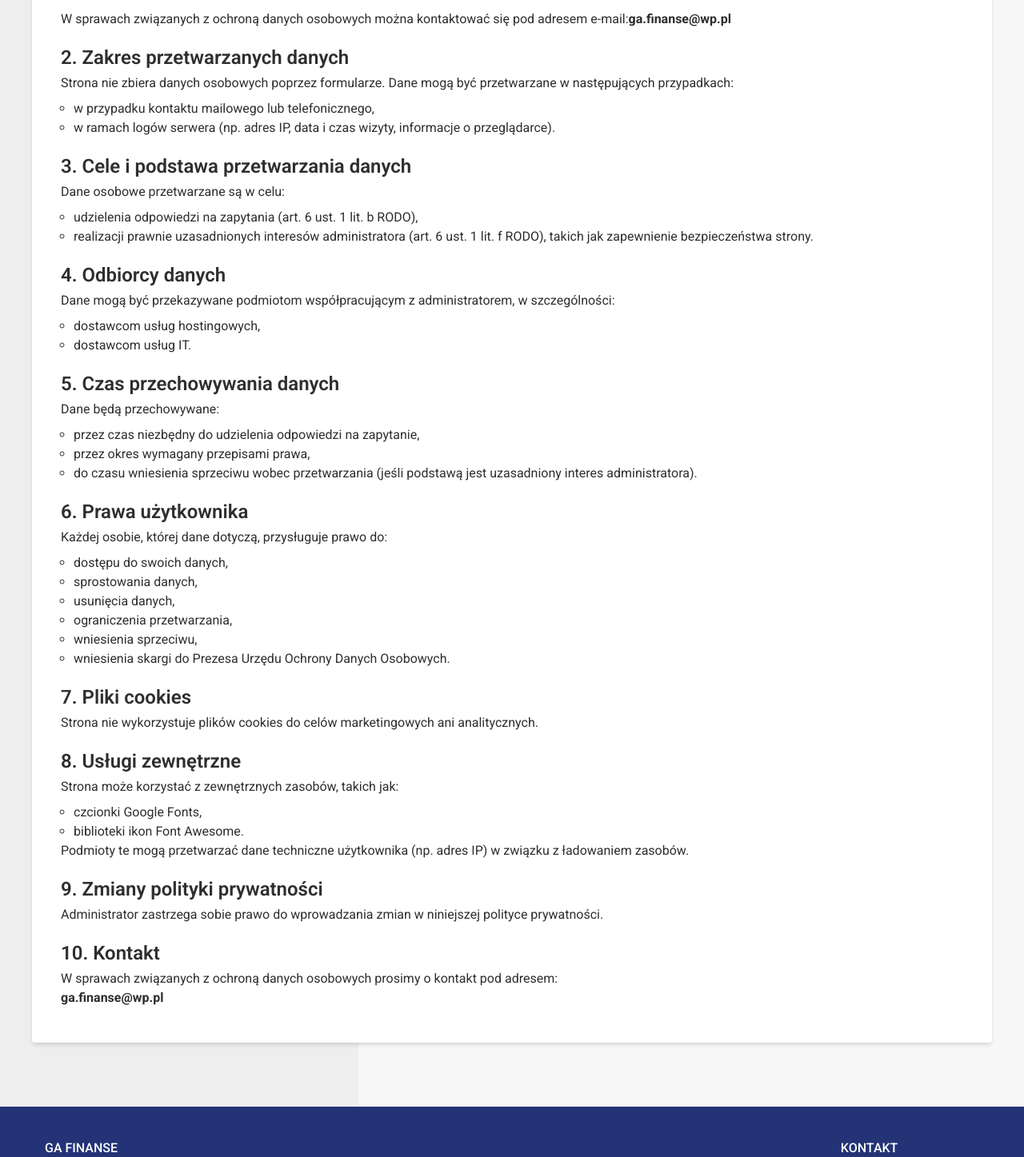
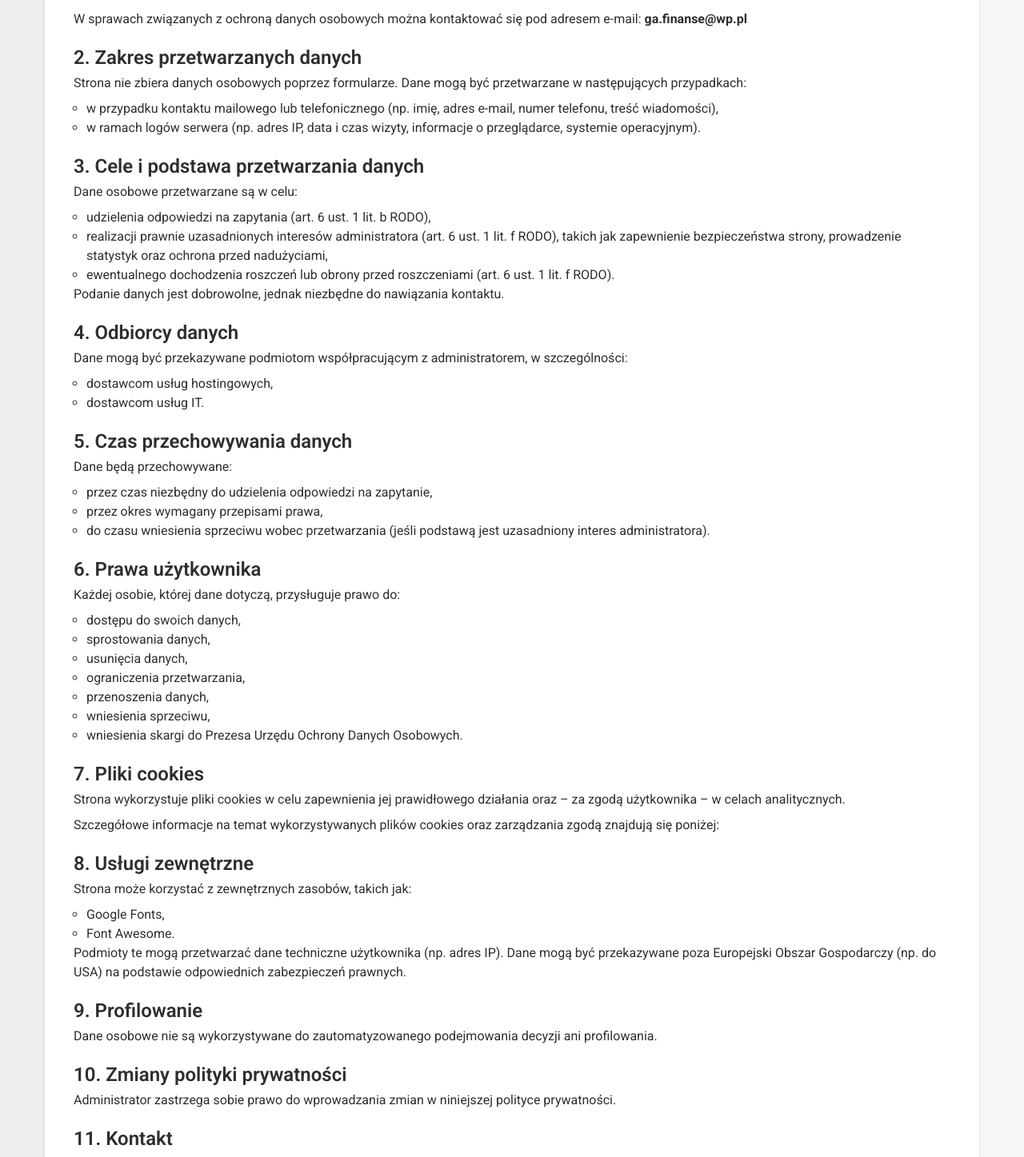
Before and after one commit to kattata/ga-finanse-v2, a Next.js app: page /polityka-prywatnosci in a window 1280 px wide. Shown: the part 403-1850 px from the top of the page at 80% size. Built offline with nearby package versions, Linux system fonts and the light colour scheme.

Commit message:
Update privacy policy

```diff
--- a/app/polityka-prywatnosci/page.tsx
+++ b/app/polityka-prywatnosci/page.tsx
@@ -1,9 +1,33 @@
+"use client";
+
 import Script from "next/script";
-import { JSX } from "react";
+import { JSX, useEffect } from "react";
 
 export default function PrivacyPolicy(): JSX.Element {
+  useEffect(() => {
+    const script = document.createElement("script");
+    script.id = "CookieDeclaration";
+    script.src =
+      "https://consent.cookiebot.com/df632319-06fe-467a-bdc5-998416fe615e/cd.js";
+    script.type = "text/javascript";
+    script.async = true;
+
+    const cookieDeclaration = document.querySelector("#cookie-declaration");
+
+    if (cookieDeclaration) {
+      cookieDeclaration.appendChild(script);
+    }
+
+    return () => {
+      if (cookieDeclaration) {
+        cookieDeclaration.removeChild(script);
+      }
+    };
+  }, []);
+
   return (
-    <section className="container tile [&_h2]:mb-1 [&_h2]:mt-5 [&_p]:mb-2">
+    <div className="container">
+      <section className="tile [&_h2]:mb-1 [&_h2]:mt-5 [&_p]:mb-2">
         <h1>Polityka prywatności</h1>
 
         <h2>1. Informacje ogólne</h2>
@@ -26,7 +50,7 @@ export default function PrivacyPolicy(): JSX.Element {
         <p>
           W sprawach związanych z ochroną danych osobowych można kontaktować się
           pod adresem e-mail:
-        <strong>ga.finanse@wp.pl</strong>
+          <strong> ga.finanse@wp.pl</strong>
         </p>
 
         <h2>2. Zakres przetwarzanych danych</h2>
@@ -35,27 +59,41 @@ export default function PrivacyPolicy(): JSX.Element {
           przetwarzane w następujących przypadkach:
         </p>
         <ul>
-        <li>w przypadku kontaktu mailowego lub telefonicznego,</li>
           <li>
-          w ramach logów serwera (np. adres IP, data i czas wizyty, informacje o
-          przeglądarce).
+            w przypadku kontaktu mailowego lub telefonicznego (np. imię, adres
+            e-mail, numer telefonu, treść wiadomości),
+          </li>
+          <li>
+            w ramach logów serwera (np. adres IP, data i czas wizyty, informacje
+            o przeglądarce, systemie operacyjnym).
           </li>
         </ul>
 
         <h2>3. Cele i podstawa przetwarzania danych</h2>
         <p>Dane osobowe przetwarzane są w celu:</p>
         <ul>
-        <li>udzielenia odpowiedzi na zapytania (art. 6 ust. 1 lit. b RODO),</li>
           <li>
-          realizacji prawnie uzasadnionych interesów administratora (art. 6 ust.
-          1 lit. f RODO), takich jak zapewnienie bezpieczeństwa strony.
+            udzielenia odpowiedzi na zapytania (art. 6 ust. 1 lit. b RODO),
+          </li>
+          <li>
+            realizacji prawnie uzasadnionych interesów administratora (art. 6
+            ust. 1 lit. f RODO), takich jak zapewnienie bezpieczeństwa strony,
+            prowadzenie statystyk oraz ochrona przed nadużyciami,
+          </li>
+          <li>
+            ewentualnego dochodzenia roszczeń lub obrony przed roszczeniami
+            (art. 6 ust. 1 lit. f RODO).
           </li>
         </ul>
+        <p>
+          Podanie danych jest dobrowolne, jednak niezbędne do nawiązania
+          kontaktu.
+        </p>
 
         <h2>4. Odbiorcy danych</h2>
         <p>
-        Dane mogą być przekazywane podmiotom współpracującym z administratorem,
-        w szczególności:
+          Dane mogą być przekazywane podmiotom współpracującym z
+          administratorem, w szczególności:
         </p>
         <ul>
           <li>dostawcom usług hostingowych,</li>
@@ -68,8 +106,8 @@ export default function PrivacyPolicy(): JSX.Element {
           <li>przez czas niezbędny do udzielenia odpowiedzi na zapytanie,</li>
           <li>przez okres wymagany przepisami prawa,</li>
           <li>
-          do czasu wniesienia sprzeciwu wobec przetwarzania (jeśli podstawą jest
-          uzasadniony interes administratora).
+            do czasu wniesienia sprzeciwu wobec przetwarzania (jeśli podstawą
+            jest uzasadniony interes administratora).
           </li>
         </ul>
 
@@ -80,47 +118,55 @@ export default function PrivacyPolicy(): JSX.Element {
           <li>sprostowania danych,</li>
           <li>usunięcia danych,</li>
           <li>ograniczenia przetwarzania,</li>
+          <li>przenoszenia danych,</li>
           <li>wniesienia sprzeciwu,</li>
           <li>wniesienia skargi do Prezesa Urzędu Ochrony Danych Osobowych.</li>
         </ul>
 
         <h2>7. Pliki cookies</h2>
         <p>
-        Strona nie wykorzystuje plików cookies do celów marketingowych ani
-        analitycznych.
+          Strona wykorzystuje pliki cookies w celu zapewnienia jej prawidłowego
+          działania oraz – za zgodą użytkownika – w celach analitycznych.
         </p>
+        <p>
+          Szczegółowe informacje na temat wykorzystywanych plików cookies oraz
+          zarządzania zgodą znajdują się poniżej:
+        </p>
+
+        <div id="cookie-declaration"></div>
 
         <h2>8. Usługi zewnętrzne</h2>
         <p>Strona może korzystać z zewnętrznych zasobów, takich jak:</p>
         <ul>
-        <li>czcionki Google Fonts,</li>
-        <li>biblioteki ikon Font Awesome.</li>
+          <li>Google Fonts,</li>
+          <li>Font Awesome.</li>
         </ul>
         <p>
-        Podmioty te mogą przetwarzać dane techniczne użytkownika (np. adres IP)
-        w związku z ładowaniem zasobów.
+          Podmioty te mogą przetwarzać dane techniczne użytkownika (np. adres
+          IP). Dane mogą być przekazywane poza Europejski Obszar Gospodarczy
+          (np. do USA) na podstawie odpowiednich zabezpieczeń prawnych.
         </p>
 
-      <h2>9. Zmiany polityki prywatności</h2>
+        <h2>9. Profilowanie</h2>
+        <p>
+          Dane osobowe nie są wykorzystywane do zautomatyzowanego podejmowania
+          decyzji ani profilowania.
+        </p>
+
+        <h2>10. Zmiany polityki prywatności</h2>
         <p>
           Administrator zastrzega sobie prawo do wprowadzania zmian w niniejszej
           polityce prywatności.
         </p>
 
-      <h2>10. Kontakt</h2>
+        <h2>11. Kontakt</h2>
         <p>
           W sprawach związanych z ochroną danych osobowych prosimy o kontakt pod
           adresem:
           <br />
           <strong>ga.finanse@wp.pl</strong>
         </p>
-
-      <Script
-        id="CookieDeclaration"
-        src="https://consent.cookiebot.com/df632319-06fe-467a-bdc5-998416fe615e/cd.js"
-        type="text/javascript"
-        async
-      />
       </section>
+    </div>
   );
 }
```
Lines whose indentation alone changed are shown as unchanged.
